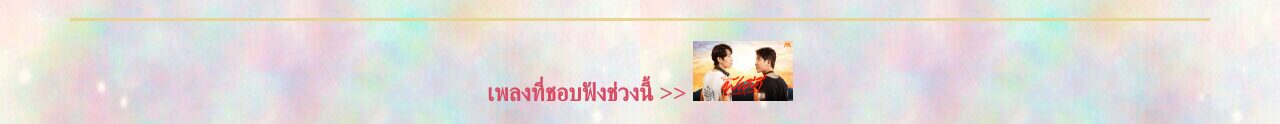
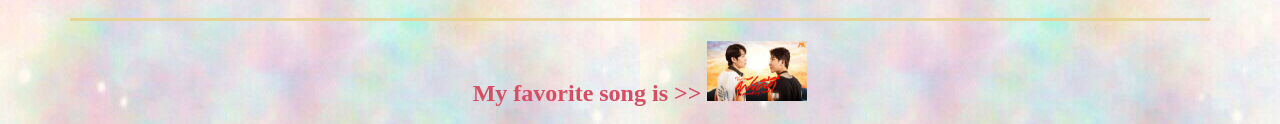
Before and after one commit to Natha62010242/Natha, a plain HTML site: page index.html in a window 1280 px wide. Shown: the part 794-918 px from the top of the page. Drawn offline with Linux system fonts and the light colour scheme.

Commit message:
Update index.html

```diff
--- a/index.html
+++ b/index.html
@@ -39,7 +39,7 @@ setInterval("flashit()", 500)
      <font color="#ED9A73"><h2><i>Telecommunication Engineering</h2></i>
      <font color="#ED9A73"><h2><i>King Mongkut's Institute of Technology Ladkrabang</i></h2>
      <hr width="90%" align="center" size="3" noshade color="#E8D595">
-     <font color="#D74D63"><h2>เพลงที่ชอบฟังช่วงนี้ >>
+     <font color="#D74D63"><h2>My favorite song is >>
      <a href="https://www.youtube.com/watch?v=brx_0x9yHiw&ab_channel=GMMTVRECORDS"><img src="FK.jpg"width="100"  height="60" class="shakeimage" onMouseover="init(this);rattleimage()" onMouseout="stoprattle(this)" ></a></h2>
 
    </body>
```
